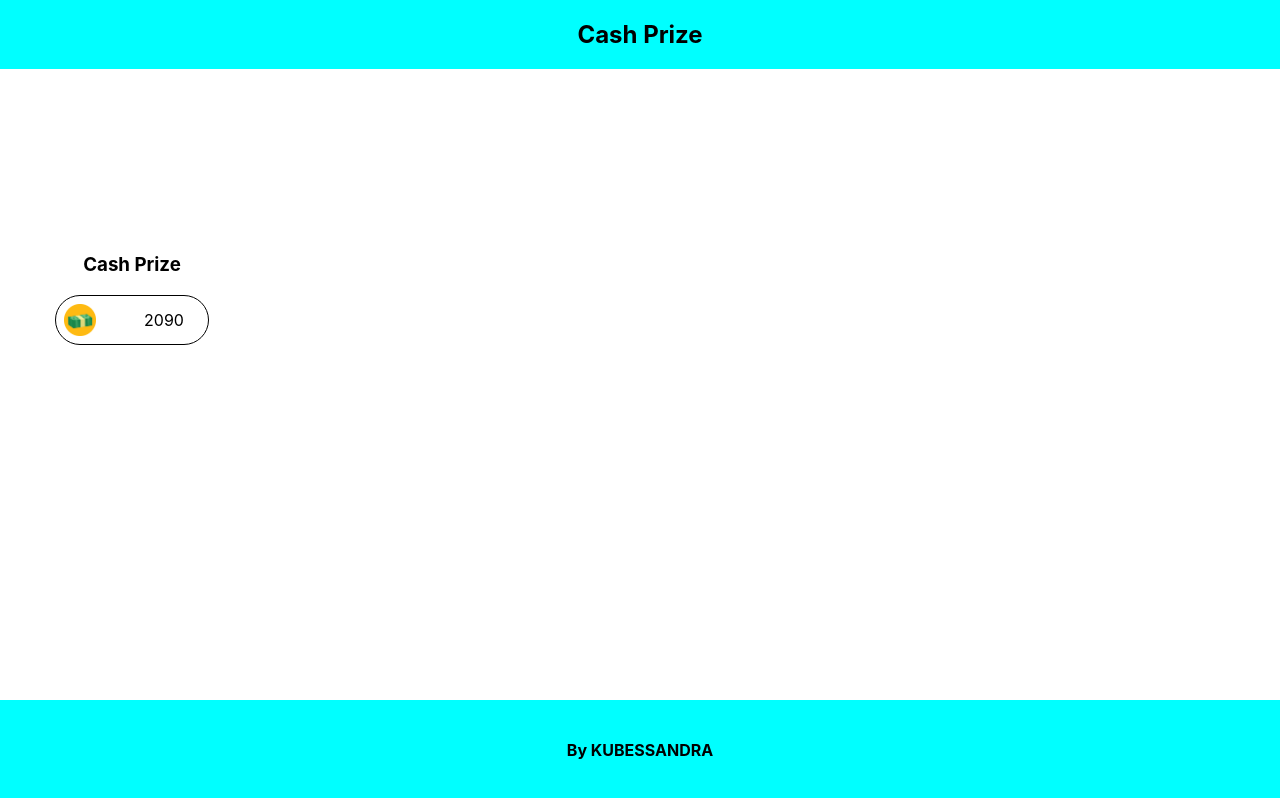
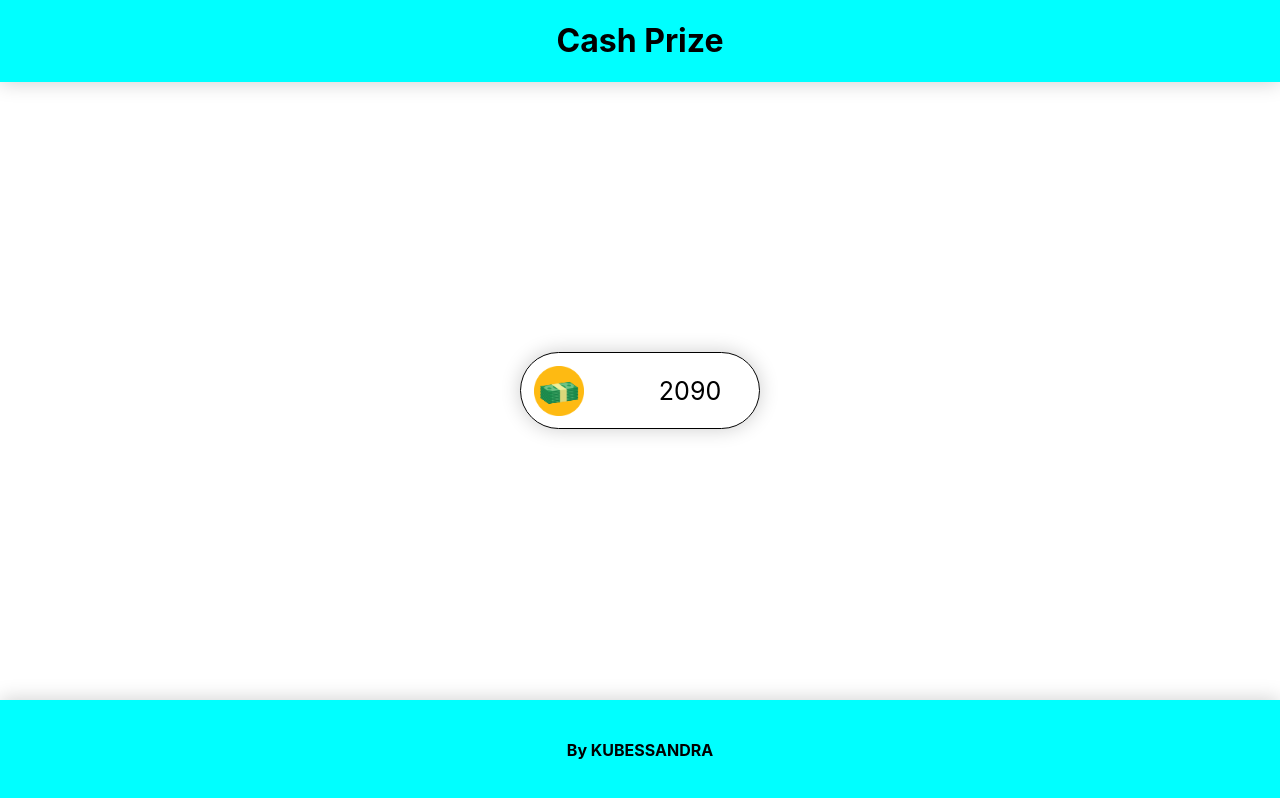
Before and after one commit to Kubessandra/twitch-cash-prize, a React (Create React App) app in the folder extension/: page / in a window 1280 px wide. Built offline with nearby package versions, Linux system fonts and the light colour scheme.

Commit message:
feat: size and shadow
TWC .

```diff
--- a/extension/src/App.tsx
+++ b/extension/src/App.tsx
@@ -5,17 +5,21 @@ import Layout from 'components/Layout';
 import defaultTheme from './theme';
 
 const StyledApp = styled.div`
-  min-height: 300px;
-  height: 200px;
-  min-width: 100px;
   margin: 2em;
+  display: flex;
+  justify-content: center;
+  align-items: center;
+`;
+
+const StyledCashPrize = styled(CashPrize)`
+  font-size: 25px;
 `;
 
 const App = (): JSX.Element => (
   <ThemeProvider theme={defaultTheme}>
     <Layout>
       <StyledApp>
-        <CashPrize cashPrize={2090} />
+        <StyledCashPrize cashPrize={2090} />
       </StyledApp>
     </Layout>
   </ThemeProvider>
--- a/extension/src/components/CashPrize/index.tsx
+++ b/extension/src/components/CashPrize/index.tsx
@@ -12,12 +12,12 @@ const Container = styled.div`
 
 const Box = styled.div`
   border: solid 1px;
-  border-radius: 30px;
+  border-radius: 500px;
   padding: 0.5em;
-  flex-grow: 0;
   display: flex;
   align-items: center;
   justify-content: flex-start;
+  box-shadow: ${({ theme }): string => theme.shadow};
 `;
 
 const Icon = styled.img`
@@ -29,24 +29,22 @@ const Gain = styled.span`
   margin-right: 1em;
 `;
 
-const Label = styled.h3`
-`;
-
-interface CashPrizeProps {
+export interface CashPrizeProps {
   cashPrize: number;
+  className?: string;
 }
 
 const CashPrize = (props: CashPrizeProps): JSX.Element => {
-  const { cashPrize } = props;
+  const {
+    cashPrize,
+    className = '',
+  } = props;
   useEffect(() => {
     log.debug('[Mount] CashPrize');
   }, []);
 
   return (
-    <Container>
-      <Label>
-        Cash Prize
-      </Label>
+    <Container className={className}>
       <Box>
         <Icon src={CashPNG} alt="cashIcon" />
         <Gain>
--- a/extension/src/components/Layout/Footer.tsx
+++ b/extension/src/components/Layout/Footer.tsx
@@ -11,6 +11,7 @@ const Container = styled.div`
   display: flex;
   align-items: center;
   justify-content: center;
+  box-shadow: ${({ theme }): string => theme.shadow};
 `;
 
 const Text = styled.h4`
--- a/extension/src/components/Layout/Header.tsx
+++ b/extension/src/components/Layout/Header.tsx
@@ -8,9 +8,10 @@ const Container = styled.div`
   display: flex;
   align-items: center;
   justify-content: center;
+  box-shadow: ${({ theme }): string => theme.shadow};
 `;
 
-const Text = styled.h2`
+const Text = styled.h1`
   color: ${({ theme }): string => theme.text.secondary};
   display: flex;
 `;
--- a/extension/src/styled.d.ts
+++ b/extension/src/styled.d.ts
@@ -9,6 +9,7 @@ declare module 'styled-components' {
     text: {
       main: string
       secondary: string
-    }
+    },
+    shadow: string,
   }
 }
--- a/extension/src/theme.ts
+++ b/extension/src/theme.ts
@@ -9,6 +9,7 @@ const defaultTheme: DefaultTheme = {
     main: 'white',
     secondary: 'black',
   },
+  shadow: '0 0 20px 0 rgba(0,0,0,0.20)',
 };
 
 export default defaultTheme;
```
